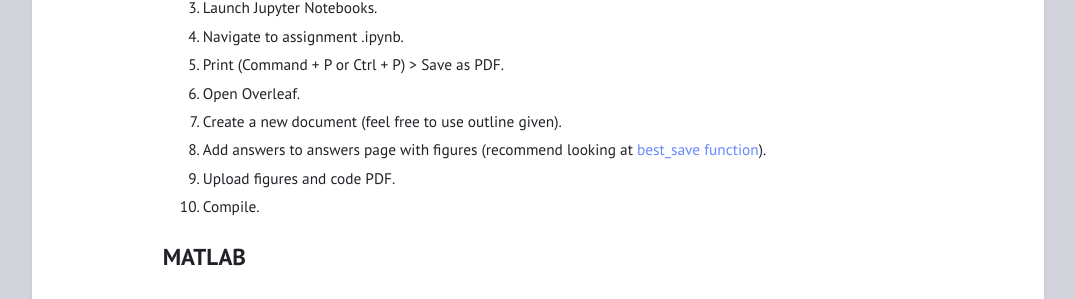
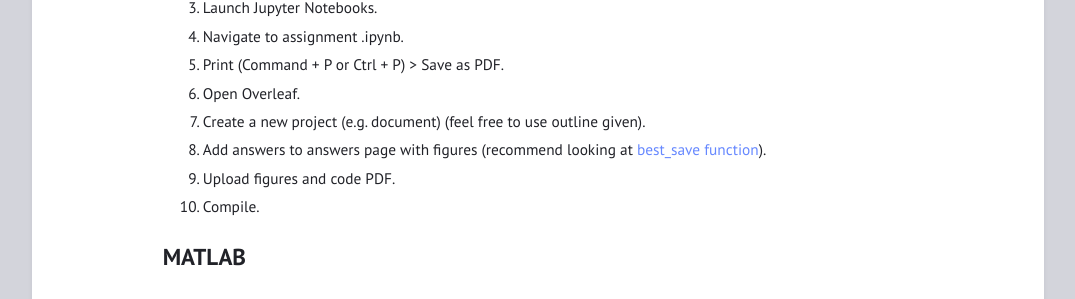
Before and after one commit to tulimid1/Advanced-Biomedical-Experimental-Design-and-Statistics, a Jekyll site: the page built from Assignments.md, in a window 1280 px wide. Shown: the part 587-886 px from the top of the page, without its empty margins (102-1177 px from the left). Built offline with Jekyll 4.4.1, drawn with Linux system fonts in a browser that asks for light colours.

Commit message:
Update Assignments.md

```diff
--- a/Assignments.md
+++ b/Assignments.md
@@ -19,7 +19,7 @@ There are many ways to do steps X-Y, but I outline how to do using [Anaconda Nav
 4. Navigate to assignment .ipynb.
 5. Print (Command + P or Ctrl + P) > Save as PDF.
 6. Open Overleaf.
-7. Create a new document (feel free to use outline given).
+7. Create a new project (e.g. document) (feel free to use outline given).
 8. Add answers to answers page with figures (recommend looking at [best_save function](https://tulimid1.github.io/savingfigR/best_save_py/)).
 9. Upload figures and code PDF.
 10. Compile.
```
